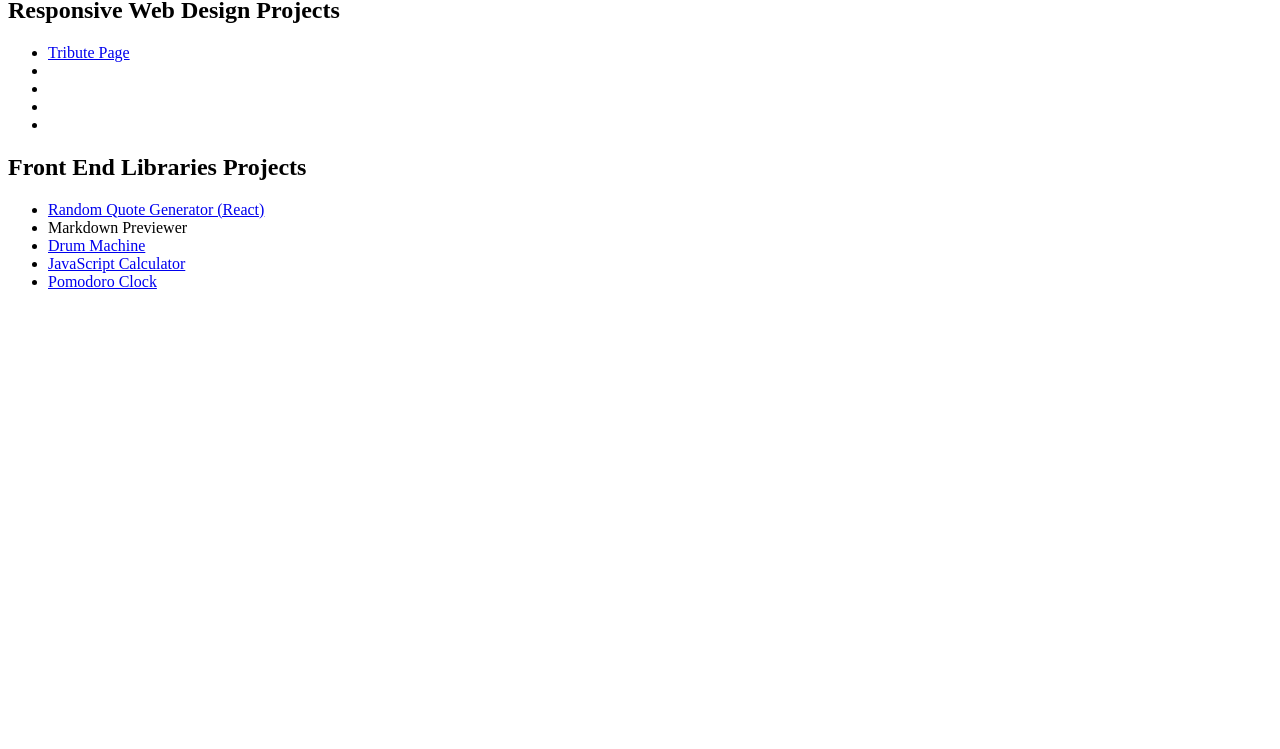
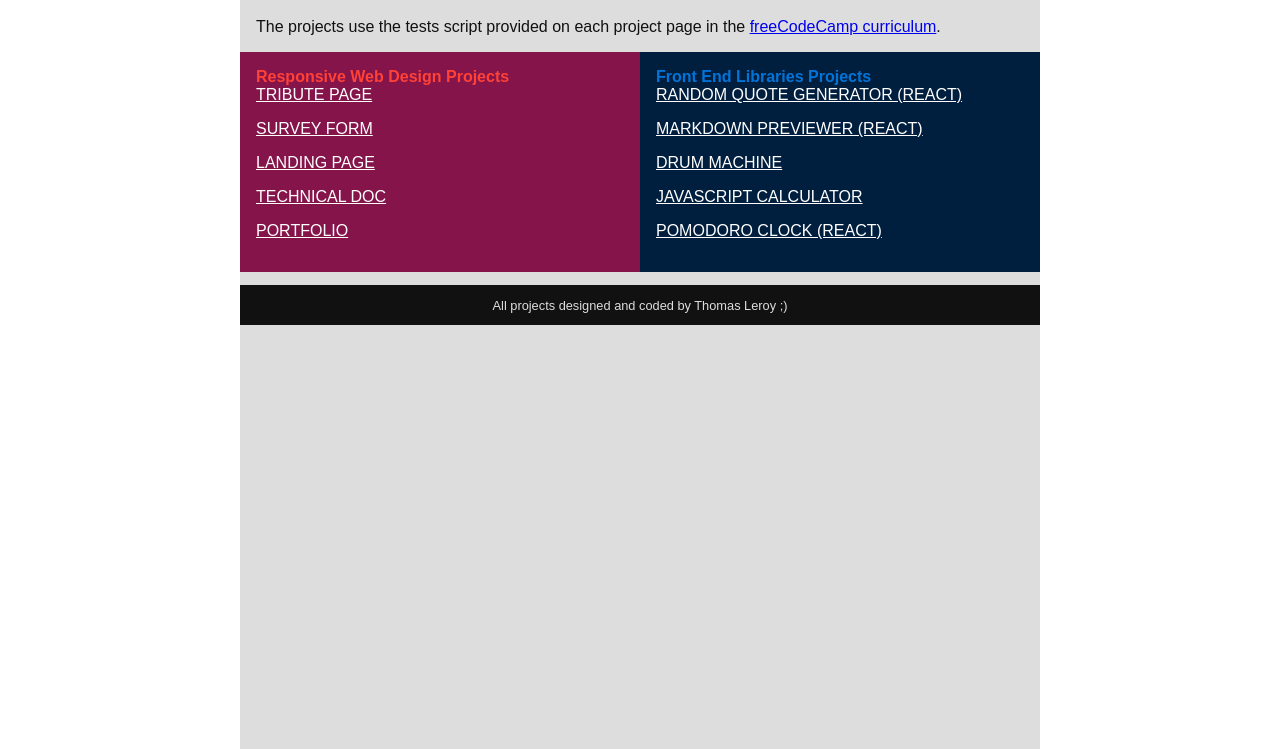
Before and after one commit to tlcodes/freeCodeCamp, a plain HTML site: page index.html in a window 1280 px wide. Shown: the part 83-832 px from the top of the page. Before the commit the page ends 800 px from the top, so only its background shows below. Drawn offline with Linux system fonts and the light colour scheme.

Commit message:
homepage for projects

```diff
--- a/index.html
+++ b/index.html
@@ -4,28 +4,38 @@
     <meta charset="UTF-8">
     <meta name="viewport" content="width=device-width, initial-scale=1.0">
     <meta http-equiv="X-UA-Compatible" content="ie=edge">
+    <link rel="stylesheet" href="style.css">
     <title>freeCodeCamp Projects</title>
 </head>
 <body>
+
+    <div id="container">
         <h1>freeCodeCamp Projects</h1>
+        <p>The projects use the tests script provided on each project page in the <a target="_blank" href="https://learn.freecodecamp.org/">freeCodeCamp curriculum</a>.</p>
+
+        <div id="projects">
+            <div id="responsive">
                 <h2>Responsive Web Design Projects</h2>
                 <ul>
                     <li><a href="tribute/indexfCC.html">Tribute Page</a></li>
-        <li><a href="survey/indexfCC.html"></a></li>
-        <li><a href="landing-page/indexfCC.html"></a></li>
-        <li><a href="technical-doc/indexfCC.html"></a></li>
-        <li><a href="portfolio/indexfCC.html"></a></li>
+                    <li><a href="survey/indexfCC.html">Survey Form</a></li>
+                    <li><a href="landing-page/indexfCC.html">Landing Page</a></li>
+                    <li><a href="technical-doc/indexfCC.html">Technical Doc</a></li>
+                    <li><a href="portfolio/indexfCC.html">Portfolio</a></li>
                 </ul>
-
-
+            </div>
+            <div id="frontend">
                 <h2>Front End Libraries Projects</h2>
                 <ul>
                     <li><a href="random-quote-react/indexfCC.html">Random Quote Generator (React)</a></li>
-        <li><a href="markdown-previewer-react/indexfCC.html"></a>Markdown Previewer</a></li>
+                    <li><a href="markdown-previewer-react/indexfCC.html">Markdown Previewer (React)</a></li>
                     <li><a href="drum-machine/indexfCC.html">Drum Machine</a></li>
                     <li><a href="js-calculator/indexfCC.html">JavaScript Calculator</a></li>
-        <li><a href="pomodoro-react/indexfCC.html">Pomodoro Clock</a></li>
+                    <li><a href="pomodoro-react/indexfCC.html">Pomodoro Clock (React)</a></li>
                 </ul>
-
+            </div>
+        </div>
+        <footer>All projects designed and coded by Thomas Leroy ;)</footer>
+    </div>
 </body>
 </html>
--- /dev/null
+++ b/style.css
@@ -0,0 +1,90 @@
+*,
+*:before,
+*:after {
+    padding:0;
+    margin: 0;
+    box-sizing: border-box;
+}
+body {
+    font-family: sans-serif;
+    color: #111;
+}
+
+#container {
+    max-width: 800px;
+    margin: auto;
+    background: #ddd;
+    height: 100vh;
+}
+
+h1 {
+    text-align: center;
+}
+h2 {
+    font-size: 1em;
+}
+
+#projects {
+    display: flex;
+}
+#projects > * {
+    width: 50%;
+    padding: 1em;
+    transition: transform 1s, background 1s, color 1s;
+}
+#projects > * a {
+    color: #fff;
+}
+#projects > * a:hover {
+    color: #111;
+}
+
+ul {
+    list-style: none;
+}
+li {
+    margin-bottom: 1em;
+    text-transform: uppercase;
+}
+
+#responsive {
+    background: #85144b;
+    color: #FF4136 ;
+}
+#frontend {
+    background: #001f3f;
+    color: #0074D9;
+}
+#responsive:hover {
+    background: #FF4136;
+    color: #85144b;
+    transform: scale(1.1);
+}
+#frontend:hover {
+    background: #0074D9;
+    color: #001f3f;
+    transform: scale(1.1);
+}
+
+p, h1 {
+    margin: 1em;
+}
+
+footer {
+    background: #111;
+    color: #ddd;
+    padding: 1em;
+    margin-top: 1em;
+    text-align:center;
+    font-size: 0.8em;
+}
+
+@media (max-width: 640px) {
+    #projects {
+        flex-direction: column;
+        align-items: center;
+    }
+    #projects > * {
+        width: 80%;
+    }
+}
```
Also changed, not shown: portfolio/index.html (+1 -1 lines), portfolio/indexfCC.html (+1 -1 lines). Lines whose indentation alone changed are shown as unchanged.
